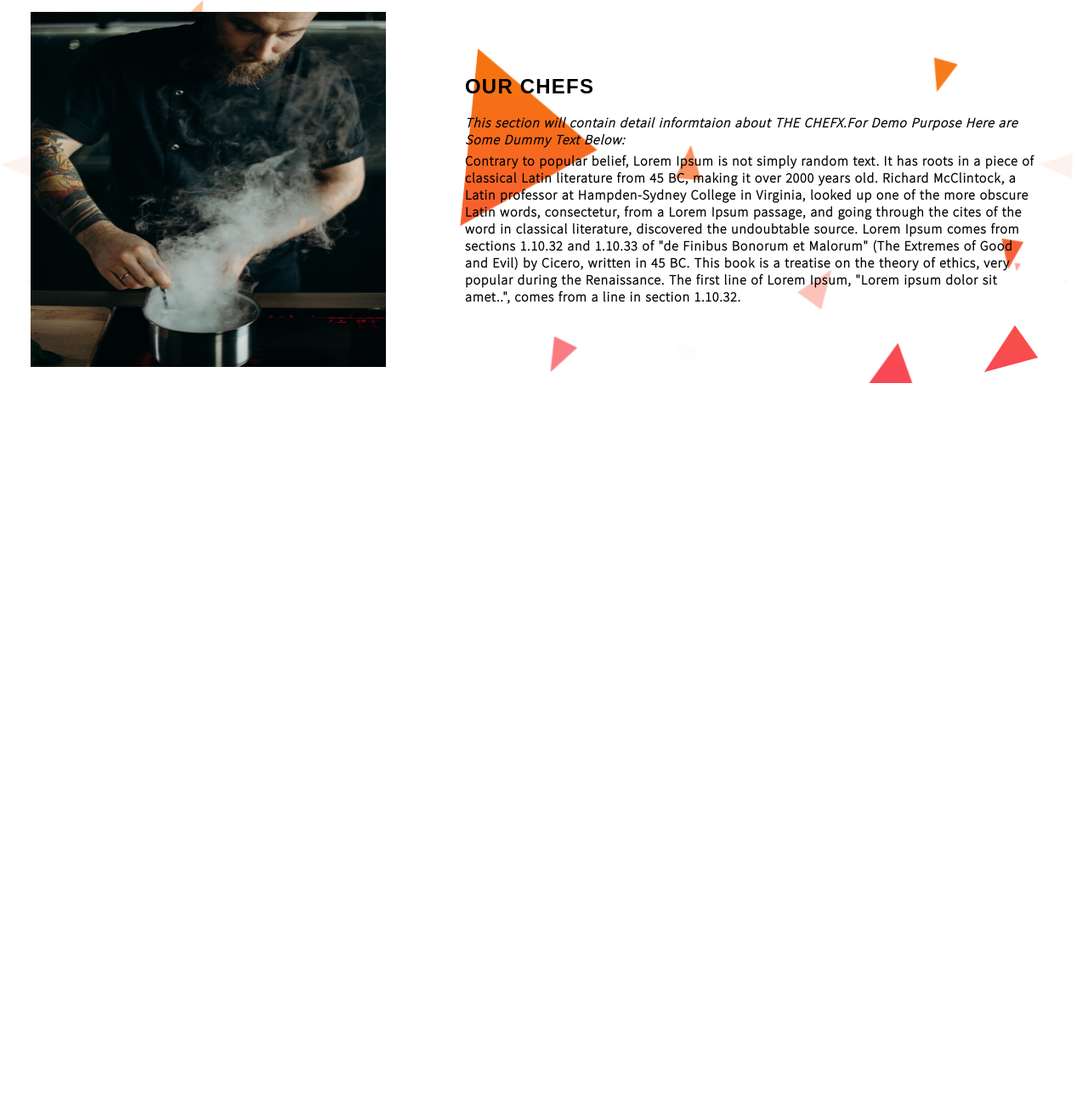
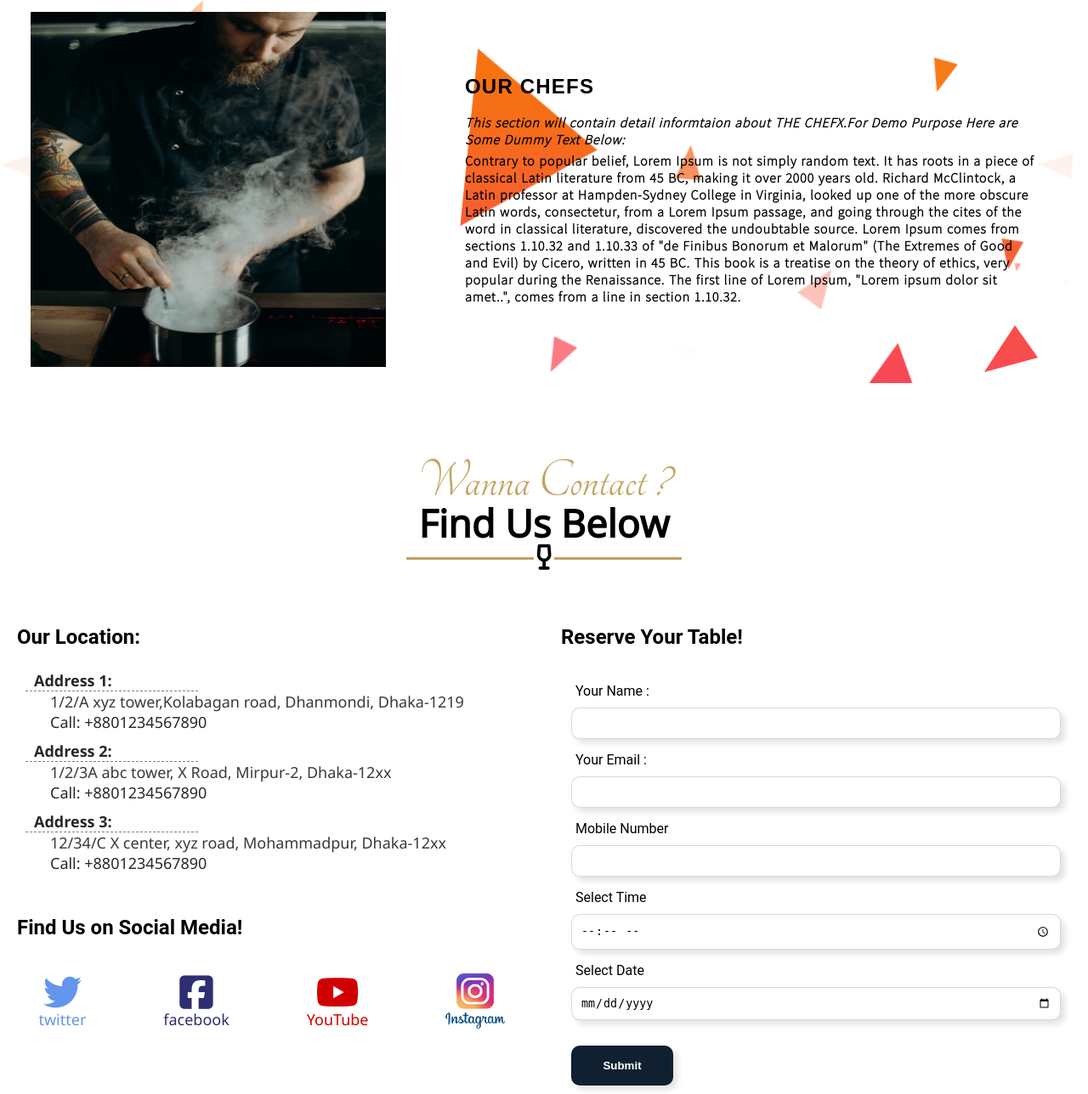
Before and after one commit to YEASIN49/ChefX, a PHP site: page / in a window 1280 px wide. Shown: the part 4614-5902 px from the top of the page at 85% size. Before the commit the page ends 5065 px from the top, so only its background shows below. Run offline with PHP 8.4, Linux system fonts and the light colour scheme; data that the repository does not hold is empty; some libraries are stand-ins or nearby versions.

Commit message:
contact.php responsiveness done

```diff
--- a/css/style.css
+++ b/css/style.css
@@ -445,7 +445,7 @@ ul {
 }
 .btnP:hover {
   border-color: #cfa135;
-  width: 156px;
+  width: 160px;
   padding: 16px 0;
   color: white;
   background: #c1a35f;
@@ -1585,17 +1585,80 @@ ul {
     max-height: 100%;
   }
 }
-/*About Us ends from here*/
-/*//////// Contact starts from here  /////////*/
-/* .contactContainer {
-} */
+/*****************
+*
+*
+*   About Us ends from here
+*
+*
+*
+*******************/
+/***************************
+*
+*
+* Contact starts from here  /
+*
+*
+**************************************/
+.contactContainer {
+  width: 100%;
+  max-width: 1300px;
+}
+.contactContainer h2 {
+  padding: 20px;
+}
 .contactContent {
   display: flex;
   flex-flow: row wrap;
-  width: 1300px;
+
+  font-family: "Roboto", sans-serif;
+}
+.contactContainer .menuHeader {
+  margin-bottom: 35px;
 }
 .socialIcon {
   flex-grow: 1;
+  width: 50%;
+}
+.addressContainer {
+  margin-bottom: 25px;
+  /* padding: 0 10px; */
+}
+.addressContainer h2 {
+  /* padding: 10px; */
+}
+.addressContent {
+  padding: 5px 30px;
+  /* background-color: red; */
+}
+.addressNumber {
+  width: 35%;
+  display: block;
+  padding: 0 10px;
+  margin: 0;
+  color: #292626;
+  /* text-align: left; */
+  border-bottom: 1px dashed gray;
+  font-weight: bold;
+}
+.addressDetail {
+  width: 90%;
+  /* background-color: red; */
+  display: block;
+  /* margin: 0; */
+  /* padding-bottom: 15px; */
+  color: #3a3937;
+  font-size: 18px;
+  font-family: "Segoe UI", Tahoma, Geneva, Verdana, sans-serif;
+}
+.mobileNumber{
+  width: 90%;
+  display: block;
+  /* padding: 10px 25px; */
+  /* margin: 10px auto; */
+  color: #292626;
+  /* background-color: green; */
+  box-sizing: border-box;
 }
 .socialIcon ul {
   display: flex;
@@ -1632,6 +1695,59 @@ ul {
 }
 #googleMap {
   margin: 0;
+}
+.reservationFormContainer {
+  width: 50%;
+}
+
+.reservationFormContainer h2 {
+  margin-bottom: 15px;
+}
+
+.reservationFormContainer label {
+  display: block;
+  width: 90%;
+  padding: 5px 10px 10px 5px;
+  margin: auto;
+  font-weight: 400;
+  font-family: "Roboto", sans-serif;
+}
+.reservationInput {
+  display: block;
+  width: 90%;
+  padding: 10px;
+  margin: auto;
+  margin-bottom: 10px;
+  border-radius: 10px;
+  border: 1px solid rgba(0, 0, 0, 0.15);
+  box-shadow: 5px 5px 7px rgba(0, 0, 0, 0.115);
+}
+.reservationInput[type="submit"] {
+  cursor: pointer;
+  padding: 15px;
+  margin-top: 30px;
+  font-weight: bold;
+  width: 120px;
+  margin-left: 5%;
+  background-color: #112031;
+  color: #fff;
+}
+.reservationInput[type="submit"]:hover {
+  background-color: rgba(0, 0, 0, 0.03);
+  color: #112031;
+}
+@media screen and (max-width: 768px) {
+  /* width: 90%;
+  margin: auto; */
+  .addressContainer {
+    width: 100%;
+  }
+  .socialIcon ul {
+    width: 90%;
+  }
+  .reservationFormContainer {
+    width: 100%;
+  }
 }
 
 /*//////// Contact ends from here  /////////*/
--- a/includes/contact.php
+++ b/includes/contact.php
@@ -6,20 +6,41 @@
 
     <div class="contactContent">
       <div class="socialIcon">
+        <div class="addressContainer">
+          <h2>Our Location:</h2>
+          <p class="addressContent"><span class="addressNumber">Address 1:</span> <span class="addressDetail">1/2/A xyz tower,Kolabagan road, Dhanmondi, Dhaka-1219</span><span class="mobileNumber">Call: +8801234567890 </span> </p>
+          <p class="addressContent"><span class="addressNumber">Address 2:</span> <span class="addressDetail">1/2/3A abc tower, X Road, Mirpur-2, Dhaka-12xx</span><span class="mobileNumber">Call: +8801234567890 </span> </p>
+          <p class="addressContent"><span class="addressNumber">Address 3:</span> <span class="addressDetail">12/34/C X center, xyz road, Mohammadpur, Dhaka-12xx</span><span class="mobileNumber">Call: +8801234567890 </span> </p>
+        </div>
         <ul>
+          <h2 style="display:block; width: 100%; margin-bottom: 20px;">Find Us on Social Media!</h2>
           <li class="twitter"><a href=""></a><i class="fab fa-twitter"><p>twitter</p></i></li>
           <li class="facebook"><a href=""></a><i class="fab fa-facebook-square"><p>facebook</p></i></li>
           <li class="youtube"><a href=""></a><i class="fab fa-youtube"><p>YouTube</p></i></li>
           <li class="instagram"><a href=""></a><img src="images/logo/instagram.png" alt=""></li>
         </ul>
       </div>
+      <div class="reservationFormContainer">
+        <h2>Reserve Your Table!</h2>
+        <label>Your Name :</label>
+        <input class="reservationInput" type="text"/>
+        <label>Your Email :</label>
+        <input class="reservationInput"  type="email"/>
+        <label>Mobile Number</label>
+        <input class="reservationInput" type="number"/>
+        <label>Select Time</label>
+        <input class="reservationInput" type="time"/>
+        <label>Select Date</label>
+        <input class="reservationInput" type="date" />
+        <input class="reservationInput" type="submit" name="submit" value='Submit' placeholder="sybmit"/>
+      </div>
 
-         <div id="googleMap" style="width:45vw;height:25vw;background:red;margin-bottom:30px;"></div>
+         <!-- <div id="googleMap" style="width:45vw;height:25vw;background:red;margin-bottom:30px;"></div> -->
     </div>
 </div>
 
 
-<script>
+<!-- <script>
 function myMap() {
 var mapProp= {
   center:new google.maps.LatLng(23.762133,90.415655),
@@ -29,4 +50,4 @@ var map = new google.maps.Map(document.getElementById("googleMap"),mapProp);
 }
 </script>
 
-<script async defer src="https://maps.googleapis.com/maps/api/js?key=AIzaSyBDoINsGm1gfFnWtlB0Y58-qFXB9hpM7HU&callback=myMap"></script>
+<script async defer src="https://maps.googleapis.com/maps/api/js?key=AIzaSyBDoINsGm1gfFnWtlB0Y58-qFXB9hpM7HU&callback=myMap"></script> -->
--- a/index.php
+++ b/index.php
@@ -31,7 +31,7 @@ include_once("includes/config.php");
         <?php include("includes/offers.php");?>
         <?php include("includes/parallex.php");?>
         <?php include("includes/aboutUs.php");?>
-        <?php //include("includes/contact.php");?>
+        <?php include("includes/contact.php");?>
         <?php //include("includes/footer.php");?>
 
         <script type="text/javascript" src="allFunction.js">
```
Lines whose indentation alone changed are shown as unchanged.
